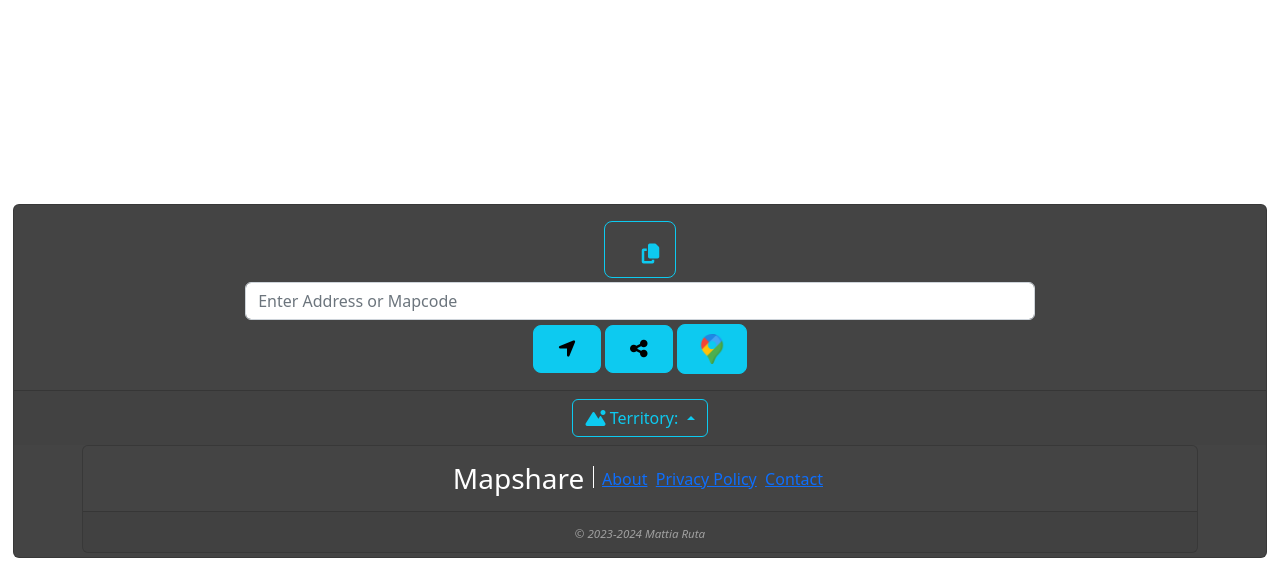
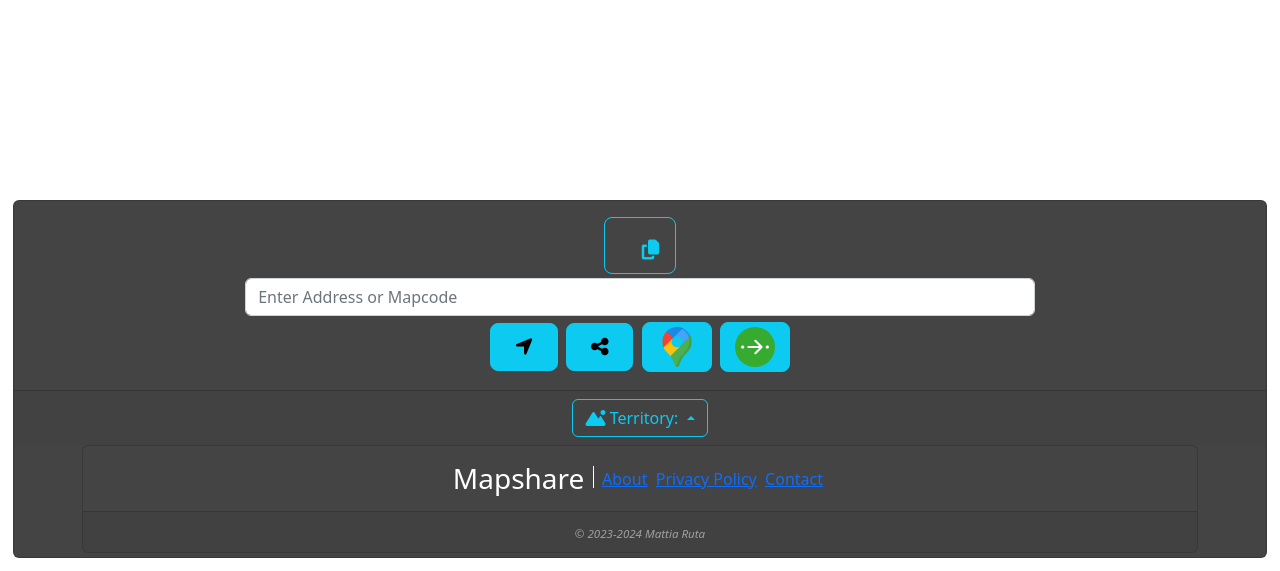
Before and after one commit to Mattia-Ruta/MapShare, a Django app: template mapshare/templates/index.html in a window 1280 px wide. Shown: the part 229-800 px from the top of the page. Run offline with Django 4.2, Linux system fonts and the light colour scheme; the template is opened without the code that fills it, so the values that code supplies are empty; parts of the project's set-up code (start-up, migrations or seed data) failed here and were passed over; some libraries are stand-ins or nearby versions.

Commit message:
Add Citymapper Button

```diff
--- a/mapshare/static/css/styles.css
+++ b/mapshare/static/css/styles.css
@@ -26,19 +26,30 @@
     display: inline;
 }
 
-/* Top Right Buttons */
+/* Function Buttons */
 
 .topRightButton {
     padding-right: 1.2em;
     padding-left: 1.2em;
+    margin: 0.1em;
 }
 #googleMapsBtn {
     width: 3.5em;
     height: 2.5em;
+    padding: inherit;
 }
 #googleMapsLogo {
-    max-width: 2em;
-    height: 1.5em;
+    width: 2em;
+    height: auto;
+}
+#citymapperBtn {
+    width: 3.5em;
+    height: 2.5em;
+    padding: inherit;
+}
+#citymapperLogo {
+    width: 2em;
+    height: auto;
 }
 
 #mapcodeSearchContainer {
--- a/mapshare/static/js/index.js
+++ b/mapshare/static/js/index.js
@@ -215,6 +215,14 @@ initMap()
         window.location.href = googleMapsLink;
     });
 
+    // Citymapper Button
+    const citymapperBtn = document.getElementById("citymapperBtn");
+    citymapperBtn.addEventListener("click", (e) => {
+        console.log(e);
+        const citymapperLink = `https://citymapper.com/directions?endcoord=${currentMarker.position.lat}%2C${currentMarker.position.lng}`;
+        window.location.href = citymapperLink;
+    });
+
     // Copy Mapcode Functionality
     const copyBtn = document.getElementById("copyBtn");
     copyBtn.addEventListener("click", (e) => {
--- a/mapshare/templates/index.html
+++ b/mapshare/templates/index.html
@@ -33,8 +33,11 @@
                 <div class="col-10">
                     <button id="locationBtn" type="button" class="btn btn-info btn-lg topRightButton" title="Click to get mapcode for your current location"><i class="fa-solid fa-location-arrow"></i></button>
                     <button id="shareBtn" type="button" class="btn btn-info btn-lg topRightButton" title="Click to share!"><i class="fa-solid fa-share-nodes"></i></button>
-                    <button id="googleMapsBtn" type="button" class="btn btn-info btn-lg" title="Open in Google Maps">
+                    <button id="googleMapsBtn" type="button" class="btn btn-info btn-lg topRightButton" title="Open in Google Maps">
                         <img id="googleMapsLogo" src="{% static 'img/google-maps.png' %}">
+                    </button>
+                    <button id="citymapperBtn" type="button" class="btn btn-info btn-lg topRightButton" title="Open in Citymapper">
+                        <img id="citymapperLogo" src="{% static 'img/citymapper.svg' %}">
                     </button>
                 </div>
             </div>
```
Also changed, not shown: mapshare/static/img/citymapper.svg (added).
